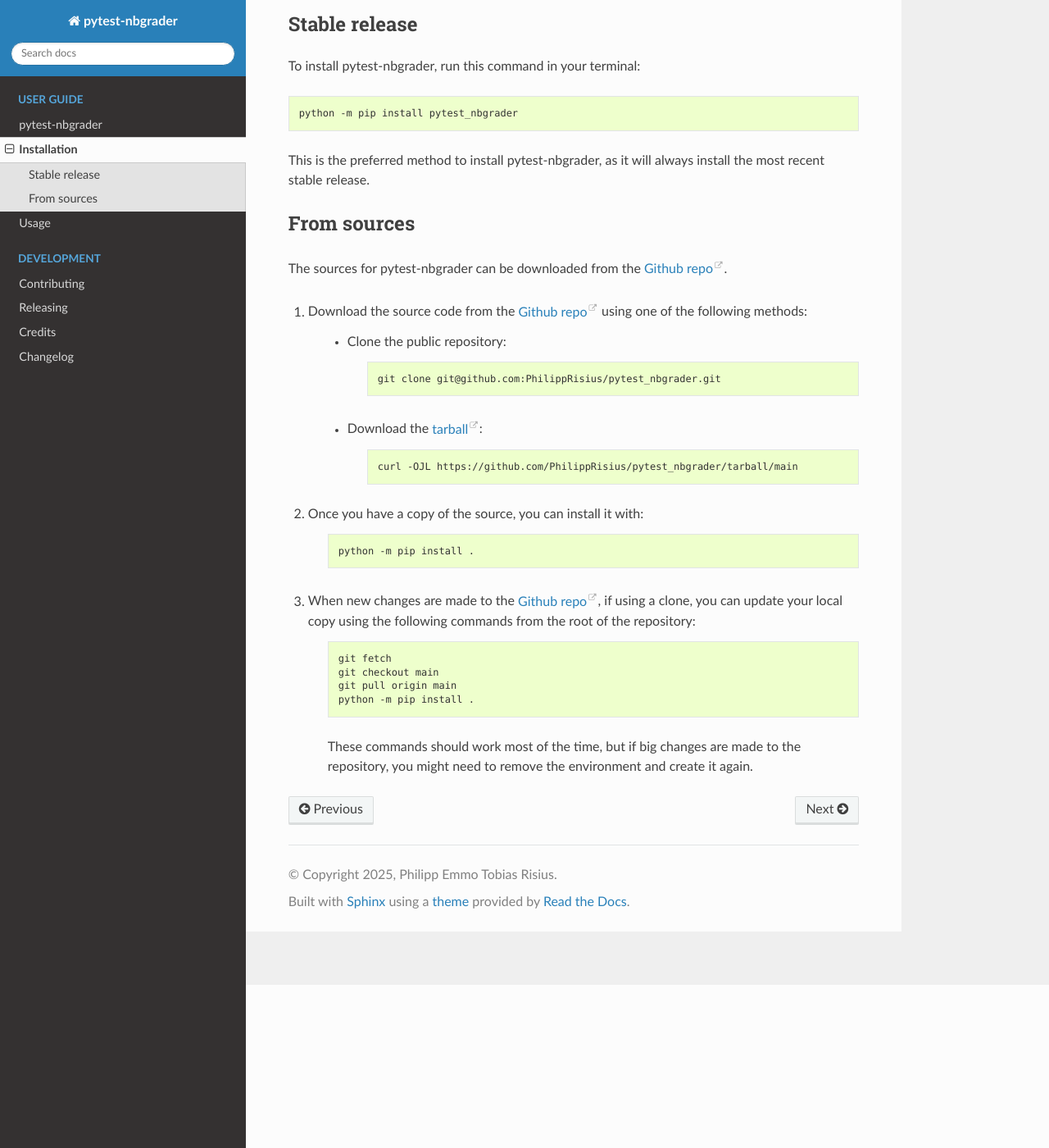
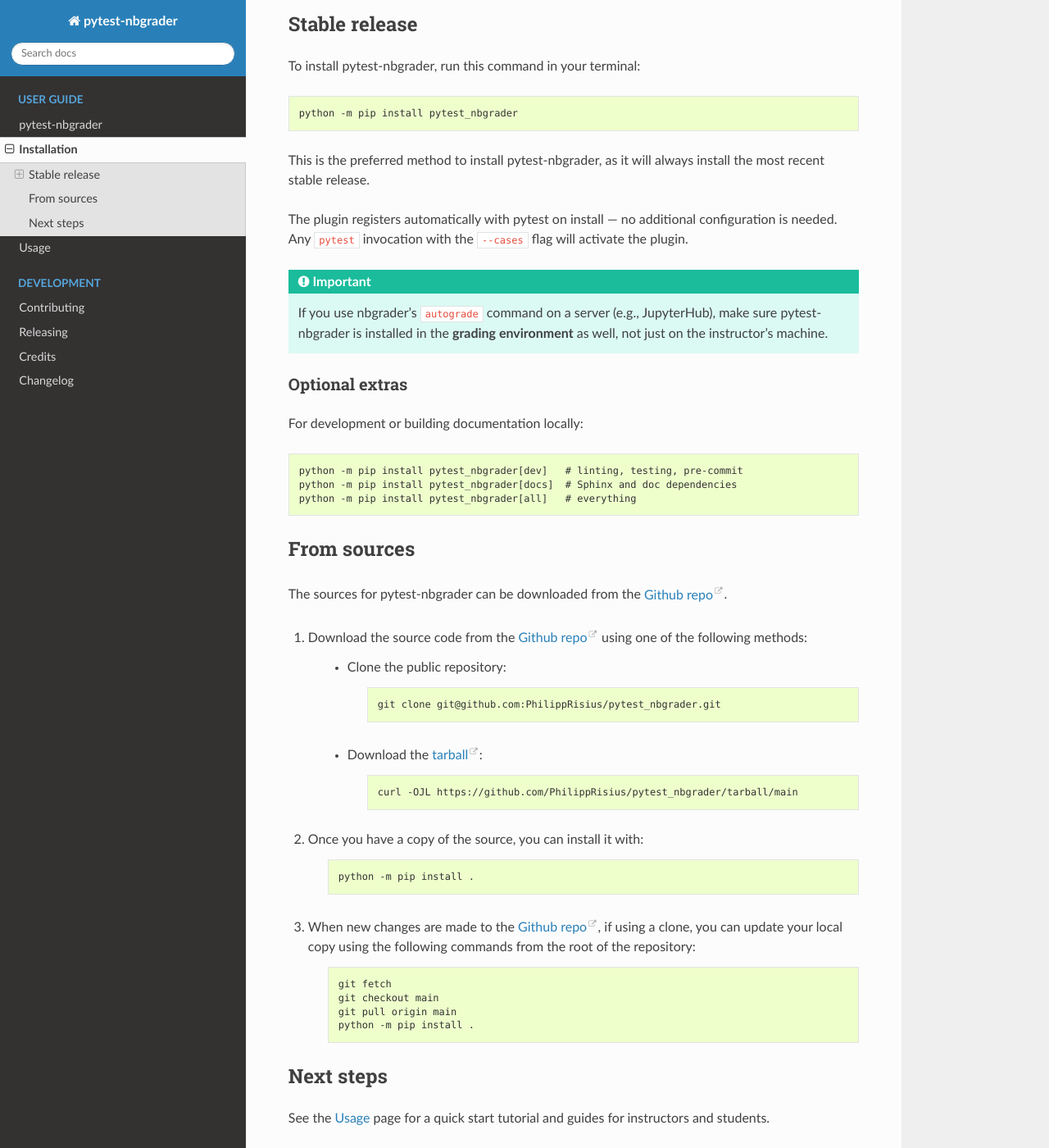
Before and after one commit to PhilippRisius/pytest_nbgrader, a Sphinx documentation site: the page built from docs/installation.rst, in a window 1280 px wide and 1400 px high, scrolled down 199 px. Shown: the whole window at 82% size. Built offline with Sphinx 7.4.7 and the Read the Docs theme 3.1.0, drawn with Linux system fonts in a browser that asks for light colours; pages that are not in the unit, such as notebooks, are missing from menus.

Commit message:
docs: clean up installation page, fix instructor guide intro
- installation.rst: remove cookiecutter boilerplate, add auto-registration
  note, grading environment warning, optional extras, next-steps link
- instructor-guide.rst: update intro to reflect new sections (custom
  harnesses, nbgrader integration)

Co-Authored-By: Claude Opus 4.6 <noreply@anthropic.com>

```diff
--- a/docs/guide/instructor-guide.rst
+++ b/docs/guide/instructor-guide.rst
@@ -3,7 +3,7 @@ Instructor Guide
 =================
 
 This guide covers how to create test cases, choose assertions, serialize to YAML,
-and organize grading infrastructure for a course.
+write custom test harnesses, and integrate with nbgrader's assignment pipeline.
 
 
 Defining Test Cases
--- a/docs/installation.rst
+++ b/docs/installation.rst
@@ -1,16 +1,6 @@
 ============
 Installation
 ============
-
-..
-    We strongly recommend installing pytest-nbgrader in an Anaconda Python environment.
-    Furthermore, due to the complexity of some packages, the default dependency solver can take a long time to resolve the environment.
-    If `mamba` is not already your default solver, consider running the following commands in order to speed up the process:
-
-        .. code-block:: console
-
-            conda install -n base conda-libmamba-solver
-            conda config --set solver libmamba
 
 If you don't have `pip`_ installed, this `Python installation guide`_ can guide you through the process.
 
@@ -26,12 +16,27 @@ To install pytest-nbgrader, run this command in your terminal:
 
     python -m pip install pytest_nbgrader
 
-..
-    .. code-block:: console
+This is the preferred method to install pytest-nbgrader, as it will always install the most recent stable release.
 
-        conda install pytest_nbgrader
+The plugin registers automatically with pytest on install — no additional configuration
+is needed. Any ``pytest`` invocation with the ``--cases`` flag will activate the plugin.
 
-This is the preferred method to install pytest-nbgrader, as it will always install the most recent stable release.
+.. important::
+
+   If you use nbgrader's ``autograde`` command on a server (e.g., JupyterHub), make sure
+   pytest-nbgrader is installed in the **grading environment** as well, not just on the
+   instructor's machine.
+
+Optional extras
+~~~~~~~~~~~~~~~
+
+For development or building documentation locally:
+
+.. code-block:: console
+
+    python -m pip install pytest_nbgrader[dev]   # linting, testing, pre-commit
+    python -m pip install pytest_nbgrader[docs]  # Sphinx and doc dependencies
+    python -m pip install pytest_nbgrader[all]   # everything
 
 
 From sources
@@ -59,22 +64,6 @@ The sources for pytest-nbgrader can be downloaded from the `Github repo`_.
 
         python -m pip install .
 
-    ..
-        .. code-block:: console
-
-            conda env create -f environment-dev.yml
-            conda activate pytest_nbgrader-dev
-            make dev
-
-        If you are on Windows, replace the ``make dev`` command with the following:
-
-        .. code-block:: console
-
-            python -m pip install -e .[dev]
-
-        Even if you do not intend to contribute to `pytest-nbgrader`, we favor using `environment-dev.yml` over `environment.yml` because it includes additional packages that are used to run all the examples provided in the documentation.
-        If for some reason you wish to install the `PyPI` version of `pytest-nbgrader` into an existing Anaconda environment (*not recommended if requirements are not met*), only run the last command above.
-
 #. When new changes are made to the `Github repo`_, if using a clone, you can update your local copy using the following commands from the root of the repository:
 
     .. code-block:: console
@@ -84,16 +73,9 @@ The sources for pytest-nbgrader can be downloaded from the `Github repo`_.
         git pull origin main
         python -m pip install .
 
-    ..
-        .. code-block:: console
+.. _Github repo: https://github.com/PhilippRisius/pytest_nbgrader
 
-            git fetch
-            git checkout main
-            git pull origin main
-            conda env update -n pytest_nbgrader-dev -f environment-dev.yml
-            conda activate pytest_nbgrader-dev
-            make dev
+Next steps
+----------
 
-    These commands should work most of the time, but if big changes are made to the repository, you might need to remove the environment and create it again.
-
-.. _Github repo: https://github.com/PhilippRisius/pytest_nbgrader
+See the :doc:`usage` page for a quick start tutorial and guides for instructors and students.
```
